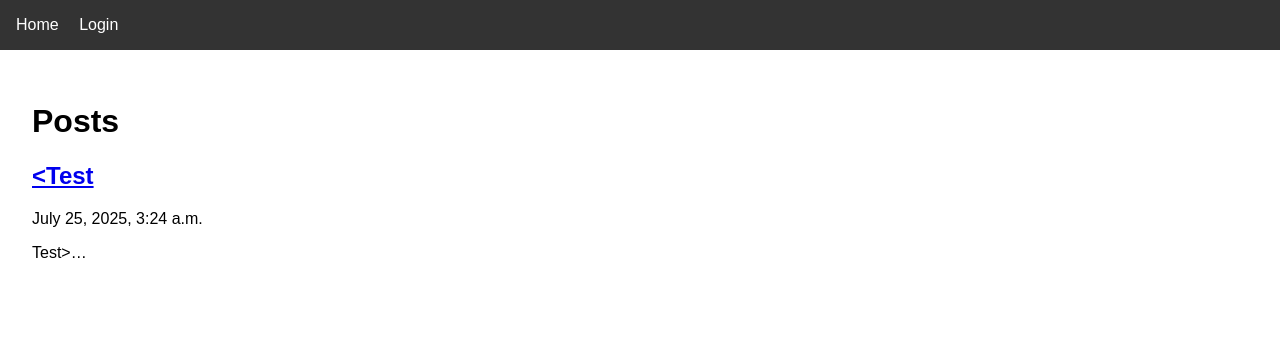
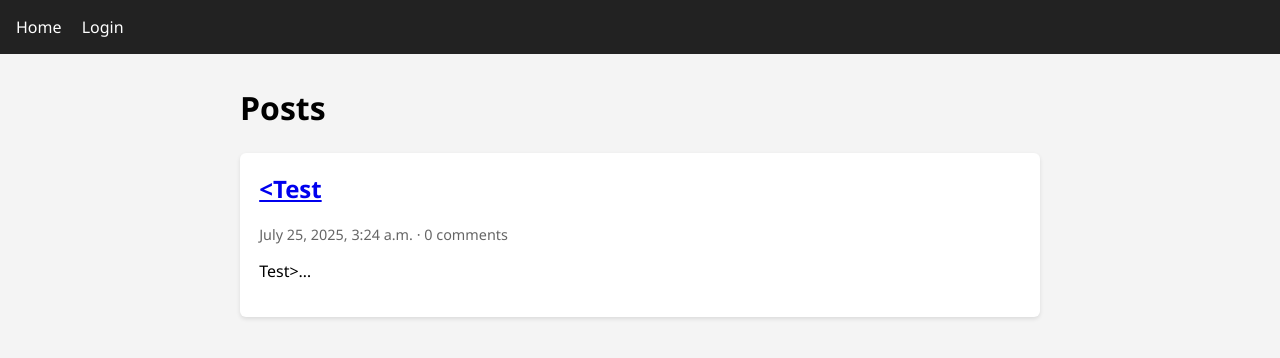
Before and after one commit to null8878/Live-Django_App, a Django app: page /blog/ in a window 1280 px wide. Shown: the top 358 px of the page. Run offline with Django 4.2, Linux system fonts and the light colour scheme; data comes from the database, SQL or seed files in the repository; data that the repository does not hold is empty.

Commit message:
Updated code to match assigment requirements

```diff
--- a/blog/static/blog/style.css
+++ b/blog/static/blog/style.css
@@ -1,5 +1,59 @@
-body { font-family: sans-serif; margin: 0; padding: 0; }
-.nav { background: #333; padding: 1em; }
-.nav a { color: #fff; margin-right: 1em; text-decoration: none; }
-.content { padding: 2em; }
-.post { margin-bottom: 2em; }
+body {
+  background: #f4f4f4;
+  font-family: 'Segoe UI', sans-serif;
+  margin: 0;
+  padding: 0;
+}
+
+.nav {
+  background: #222;
+  padding: 1em;
+}
+
+.nav a {
+  color: #fff;
+  margin-right: 1em;
+  text-decoration: none;
+}
+
+.content {
+  max-width: 800px;
+  margin: 2em auto;
+  padding: 0 1em;
+}
+
+.post {
+  background: #fff;
+  margin: 1.5em 0;
+  padding: 1.2em;
+  border-radius: 6px;
+  box-shadow: 0 2px 4px rgba(0,0,0,0.1);
+}
+
+.post h2 {
+  margin-top: 0;
+}
+
+.meta {
+  color: #666;
+  font-size: 0.9em;
+  margin-bottom: 0.8em;
+}
+
+.post-body {
+  line-height: 1.6;
+}
+
+.comment {
+  background: #fff;
+  margin: 0.8em 0;
+  padding: 0.8em;
+  border-left: 3px solid #007BFF;
+  border-radius: 4px;
+}
+
+h3 {
+  margin-top: 2em;
+  border-bottom: 1px solid #ddd;
+  padding-bottom: 0.5em;
+}
--- a/blog/templates/post_list.html
+++ b/blog/templates/post_list.html
@@ -4,7 +4,10 @@
   {% for post in posts %}
     <div class="post">
       <h2><a href="{% url 'post_detail' post.pk %}">{{ post.title }}</a></h2>
-      <p>{{ post.published_date }}</p>
+      <p class="meta">
+        {{ post.published_date }} ·
+        {{ post.comments.count }} comment{{ post.comments.count|pluralize }}
+      </p>
       <p>{{ post.text|slice:":200" }}…</p>
     </div>
   {% empty %}
```
Also changed, not shown: blog/templates/post_detail.html (+13 -2 lines).
